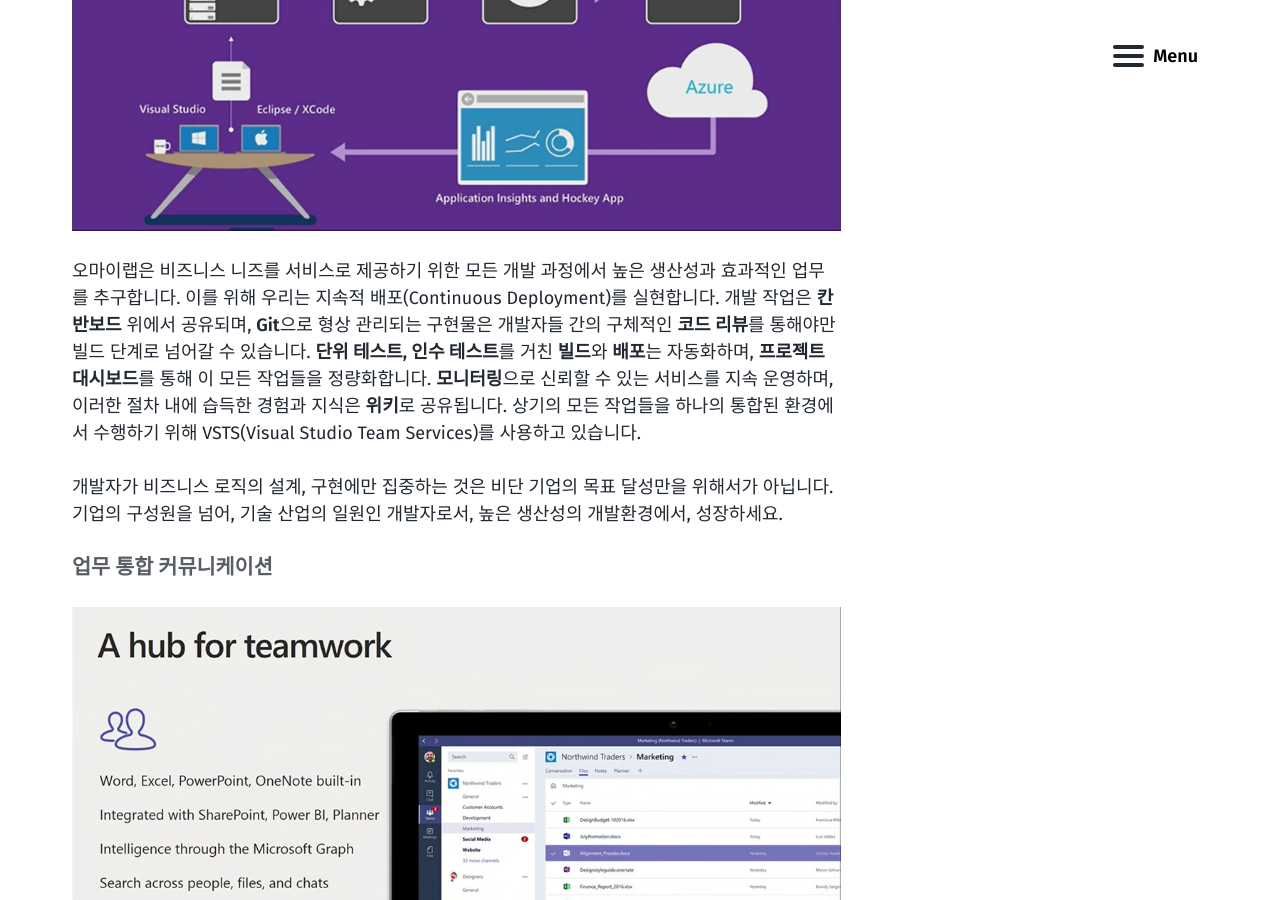
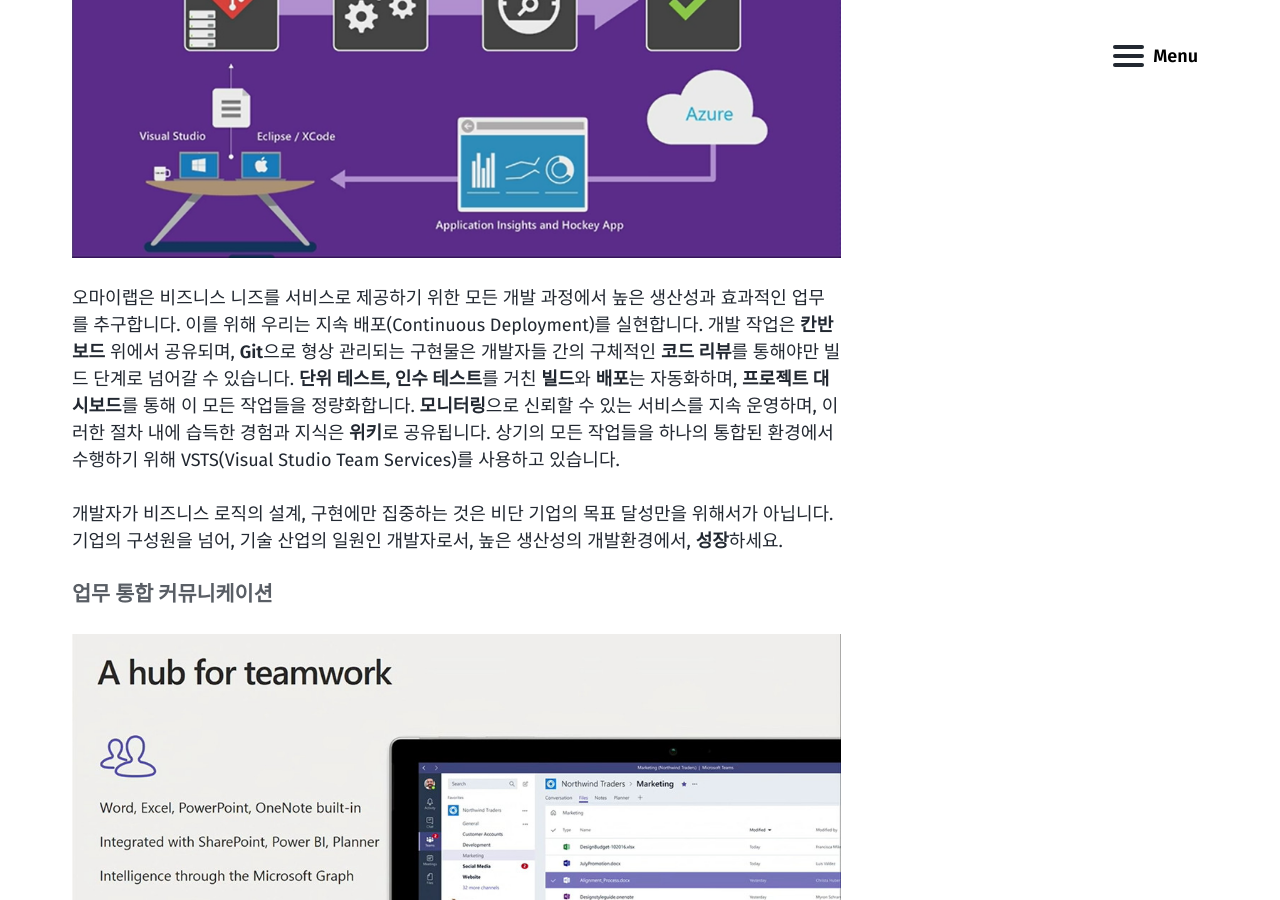
Before and after one commit to mmistakes/jekyll-theme-basically-basic, a Jekyll site: the page built from recruit.md, in a window 1280 px wide and 900 px high, scrolled down 3162 px. Built offline with Jekyll 4.4.1, drawn with Linux system fonts in a browser that asks for light colours; some of the changed text lies outside the part shown.

Commit message:
채용 페이지 사소한 변경

```diff
--- a/recruit.md
+++ b/recruit.md
@@ -53,9 +53,9 @@ CI(Continuous Integration) 기반의 통합 DevOps 서비스를 사용하여 개
 #### 통합 DevOps
 ![vsts 이미지](/assets/images/homepage/recruit-vsts.png)
 
-오마이랩은 비즈니스 니즈를 서비스로 제공하기 위한 모든 개발 과정에서 높은 생산성과 효과적인 업무를 추구합니다. 이를 위해 우리는 지속적 배포(Continuous Deployment)를 실현합니다. 개발 작업은 **칸반보드** 위에서 공유되며, **Git**으로 형상 관리되는 구현물은 개발자들 간의 구체적인 **코드 리뷰**를 통해야만 빌드 단계로 넘어갈 수 있습니다. **단위 테스트, 인수 테스트**를 거친 **빌드**와 **배포**는 자동화하며, **프로젝트 대시보드**를 통해 이 모든 작업들을 정량화합니다. **모니터링**으로 신뢰할 수 있는 서비스를 지속 운영하며, 이러한 절차 내에 습득한 경험과 지식은 **위키**로 공유됩니다. 상기의 모든 작업들을 하나의 통합된 환경에서 수행하기 위해 VSTS(Visual Studio Team Services)를 사용하고 있습니다.
+오마이랩은 비즈니스 니즈를 서비스로 제공하기 위한 모든 개발 과정에서 높은 생산성과 효과적인 업무를 추구합니다. 이를 위해 우리는 지속 배포(Continuous Deployment)를 실현합니다. 개발 작업은 **칸반보드** 위에서 공유되며, **Git**으로 형상 관리되는 구현물은 개발자들 간의 구체적인 **코드 리뷰**를 통해야만 빌드 단계로 넘어갈 수 있습니다. **단위 테스트, 인수 테스트**를 거친 **빌드**와 **배포**는 자동화하며, **프로젝트 대시보드**를 통해 이 모든 작업들을 정량화합니다. **모니터링**으로 신뢰할 수 있는 서비스를 지속 운영하며, 이러한 절차 내에 습득한 경험과 지식은 **위키**로 공유됩니다. 상기의 모든 작업들을 하나의 통합된 환경에서 수행하기 위해 VSTS(Visual Studio Team Services)를 사용하고 있습니다.
 
-개발자가 비즈니스 로직의 설계, 구현에만 집중하는 것은 비단 기업의 목표 달성만을 위해서가 아닙니다. 기업의 구성원을 넘어, 기술 산업의 일원인 개발자로서, 높은 생산성의 개발환경에서, 성장하세요.
+개발자가 비즈니스 로직의 설계, 구현에만 집중하는 것은 비단 기업의 목표 달성만을 위해서가 아닙니다. 기업의 구성원을 넘어, 기술 산업의 일원인 개발자로서, 높은 생산성의 개발환경에서, **성장**하세요.
 
 #### 업무 통합 커뮤니케이션
 ![teams 이미지](/assets/images/homepage/recruit-teams.jpg)
```
Also changed, not shown: other parts of recruit.md (+1 -1 lines).
